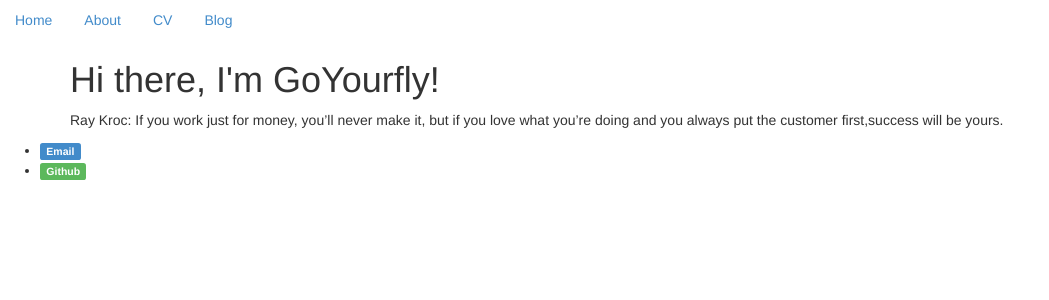
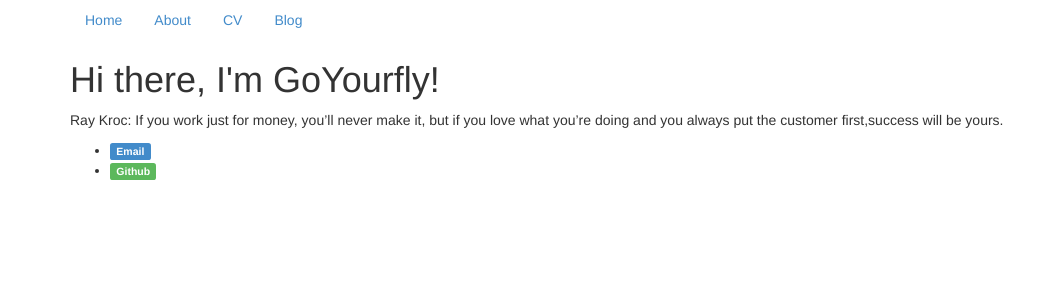
Before and after one commit to goyourfly/goyourfly.github.io, a Jekyll site: the page built from index.html, in a window 1280 px wide. Shown: the top 300 px of the page, without its empty margins (0-1049 px from the left). Built offline with Jekyll 4.4.1, drawn with Linux system fonts in a browser that asks for light colours.

Commit message:
Update default.html

```diff
--- a/_layouts/default.html
+++ b/_layouts/default.html
@@ -12,22 +12,23 @@
 			{% include analytics.html %}
 		</head>
 		<body>
+			<div class="container">
+
 	    		<ul class="nav nav-pills">
 	        		<li role="presentation"><a href="/">Home</a></li>
 		        	<li role="presentation"><a href="/about">About</a></li>
 	        		<li role="presentation"><a href="/cv">CV</a></li>
 	        		<li role="presentation"><a href="/blog">Blog</a></li>
 	    		</ul>
-			<div class="container">
 
 			{{ content }}
 
-			</div><!-- /.container -->
 			<footer>
 	    		<ul>
 	        		<li><a class="label label-primary" href="mailto:goyourfly@gmail.com">Email</a></li>
 	        		<li><a class="label label-success" href="https://github.com/goyourfly">Github</a></li>
 			</ul>
 			</footer>
+			</div><!-- /.container -->
 		</body>
 	</html>
```
